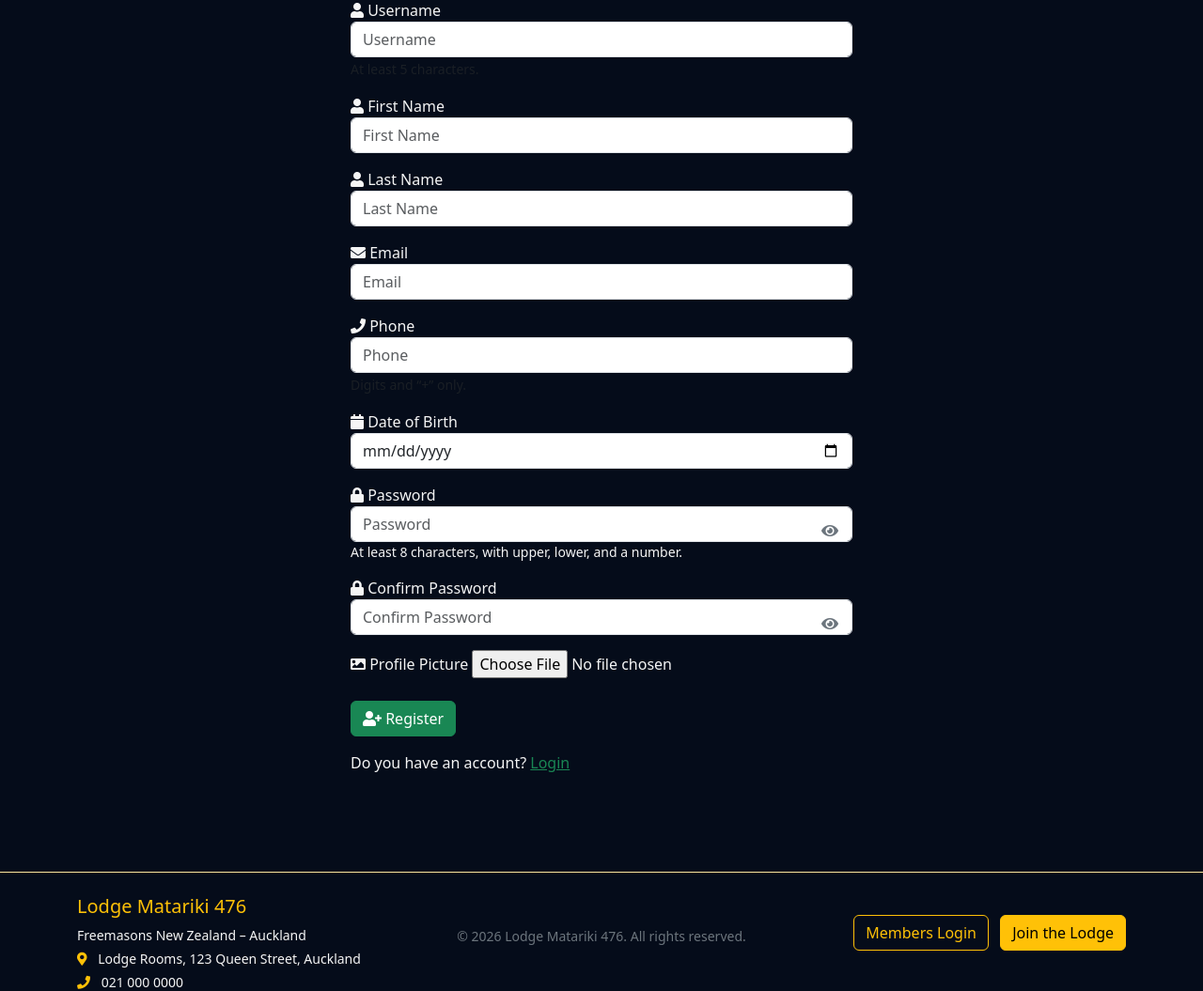
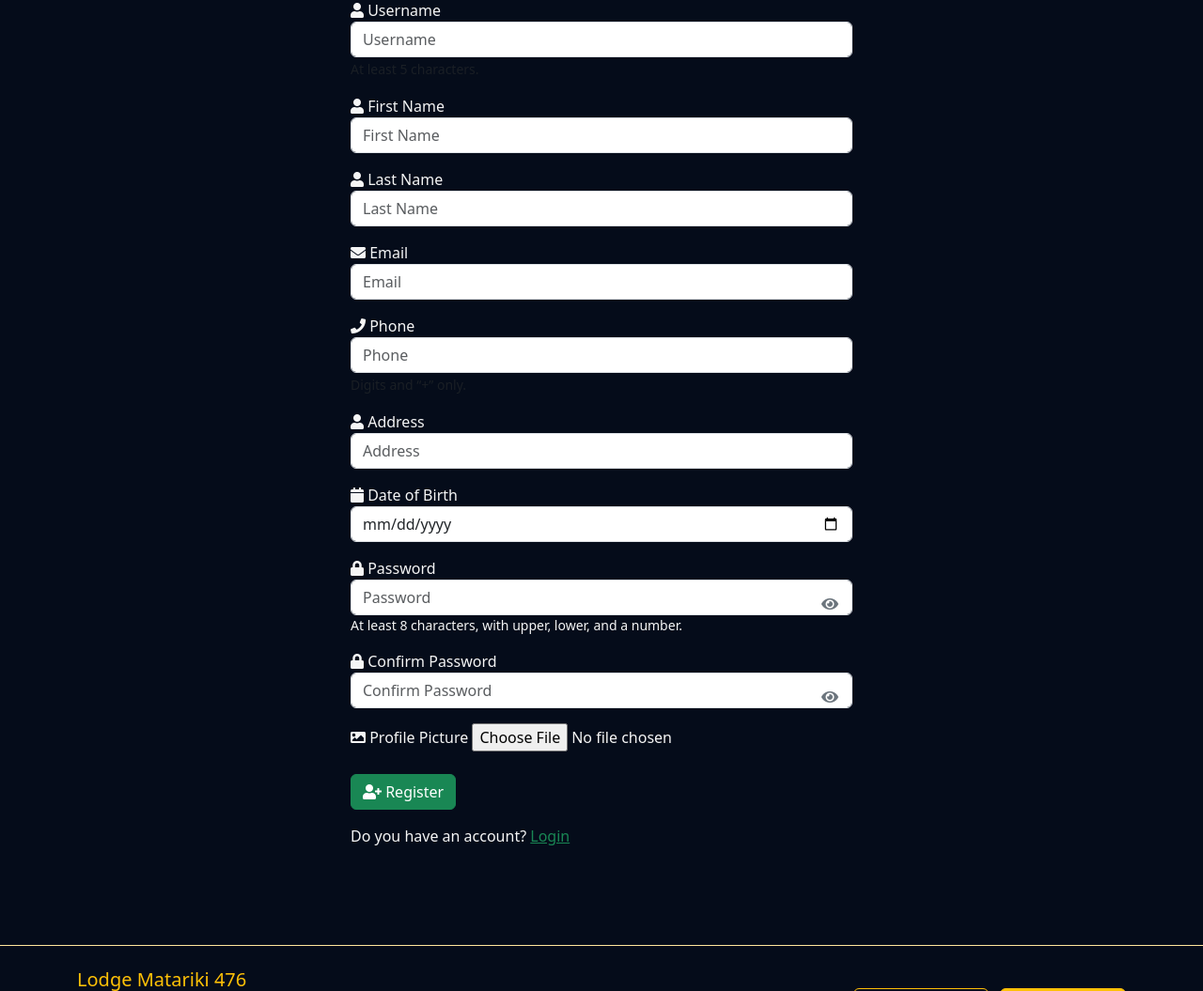
Before and after one commit to sue-zadeh/lodge-matarik476-python, a Flask app: page /register in a window 1280 px wide. Shown: the part 256-1311 px from the top of the page at 94% size. Run offline with Flask 3, Linux system fonts and the light colour scheme; some libraries are stand-ins or nearby versions.

Commit message:
adding address

```diff
--- a/app/templates/register.html
+++ b/app/templates/register.html
@@ -91,6 +91,19 @@
           </small>
         </div>
 
+        <!-- Address -->
+        <div class="form-group mb-3">
+          <label for="address"><i class="fas fa-user"></i> Address</label>
+          <input
+            type="text"
+            name="address"
+            class="form-control"
+            id="address"
+            placeholder="Address"
+            required
+          >
+        </div>
+
         <!-- Date of Birth -->
         <div class="form-group mb-3">
           <label for="birth_date"><i class="fas fa-calendar"></i> Date of Birth</label>
--- a/app/views.py
+++ b/app/views.py
@@ -15,6 +15,7 @@ import smtplib
 from urllib.parse import urlencode
 import resend
 import pytz
+from contextlib import contextmanager
 
 app.config['PERMANENT_SESSION_LIFETIME'] = timedelta(minutes=10)
 
@@ -101,6 +102,27 @@ def home():
     # Not logged in → public landing page
     return render_template("index.html")
 
+#---------------Cursor --------------#
+
+@contextmanager
+def db_cursor(dictionary=False):
+    conn = get_db()
+    cur = conn.cursor(cursor_factory=psycopg2.extras.RealDictCursor) if dictionary else conn.cursor()
+    try:
+        yield cur, conn
+        conn.commit()
+    except Exception:
+        conn.rollback()
+        raise
+    finally:
+        try:
+            cur.close()
+        except Exception:
+            pass
+        try:
+            conn.close()
+        except Exception:
+            pass
 
 # ------ register form ------- #
 
@@ -113,6 +135,7 @@ def register():
         password = request.form['password']
         confirm_password = request.form['confirm_password']
         email = request.form['email']
+        address = request.form.get('address', '').strip()
         birth_date = request.form['birth_date']
         phone = request.form.get('phone', '')
 
@@ -153,6 +176,9 @@ def register():
             not re.search(r'[0-9]', password)):
             flash('Password must be at least 8 characters and include upper, lower and number.', 'error')
             return redirect(url_for('register'))
+        if not address:
+           flash('Address is required.', 'error')
+           return redirect(url_for('register'))
 
         try:
             birth_date_obj = datetime.strptime(birth_date, '%Y-%m-%d')
@@ -201,13 +227,13 @@ def register():
             """
             INSERT INTO users (
                 username, first_name, last_name,
-                email, password, phone,
+                email, password, phone, address,
                 birth_date, profile_image, role
             )
-            VALUES (%s, %s, %s, %s, %s, %s, %s, %s, %s)
+            VALUES (%s, %s, %s, %s, %s, %s, %s, %s, %s, %s)
             """,
             (username, first_name, last_name,
-             email, password_hash, phone,
+             email, password_hash, phone, address,
              birth_date, profile_image, role)
         )
         conn.commit()
@@ -231,7 +257,7 @@ def login():
         cursor.execute("""
             SELECT user_id, username, password, role
             FROM users
-            WHERE username = %s AND is_active = TRUE
+            WHERE username = %s AND COALESCE(is_active, TRUE) = TRUE
         """, (username,))
         user = cursor.fetchone()
         cursor.close()
```
Also changed, not shown: hash_password.py (+9 -10 lines).
